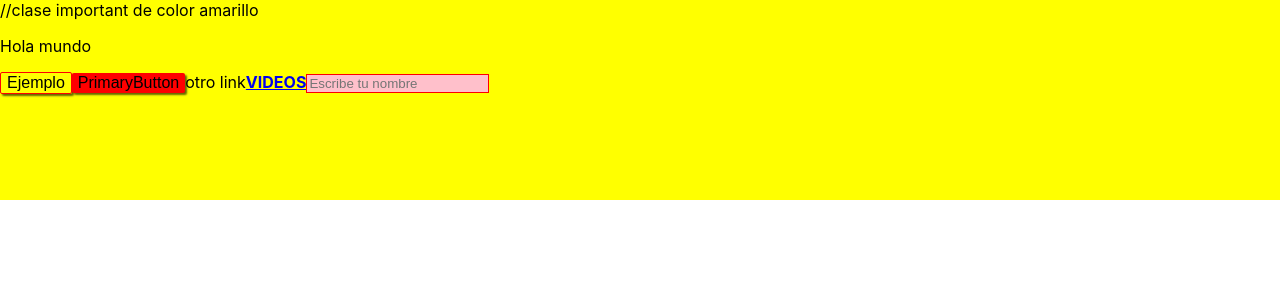
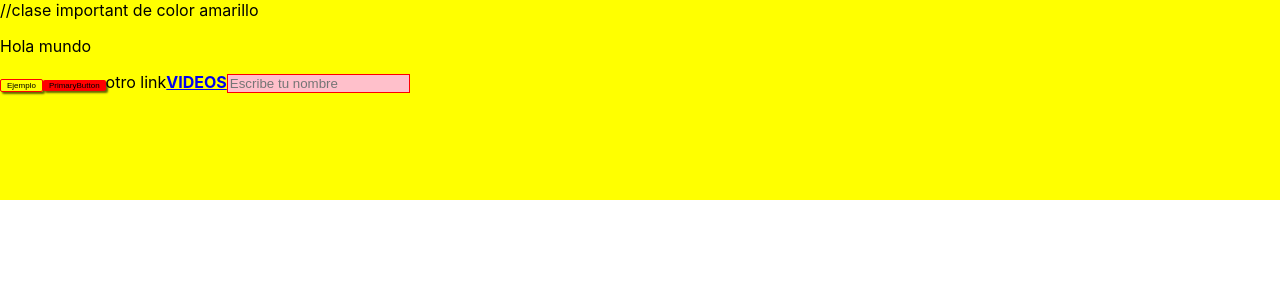
Before and after one commit to daferarte/SinglePageReact, a React (Create React App) app: page / in a window 1280 px wide. Shown: the top 300 px of the page. Built offline with nearby package versions, Linux system fonts and the light colour scheme.

Commit message:
bloques reusables de css

```diff
--- a/src/Home.jsx
+++ b/src/Home.jsx
@@ -1,6 +1,11 @@
 import React from "react";
 import { Link } from "react-router-dom";
-import styled from 'styled-components';
+import styled, {css} from 'styled-components';
+
+//reciclaje de css
+let LinkStyler = css`
+    font-size:0.5em;
+`;
 
 // Tagget templates
 let Example = styled.div`
@@ -32,7 +37,7 @@ let Button = styled.button`
     font-size: 1em;
     box-shadow: 2px 2px 2px rgba(0,0,0,0.6);
     border-radius:2px;
-
+    ${LinkStyler}
 `;
 
 let PrimaryButton = styled(Button)`
```
